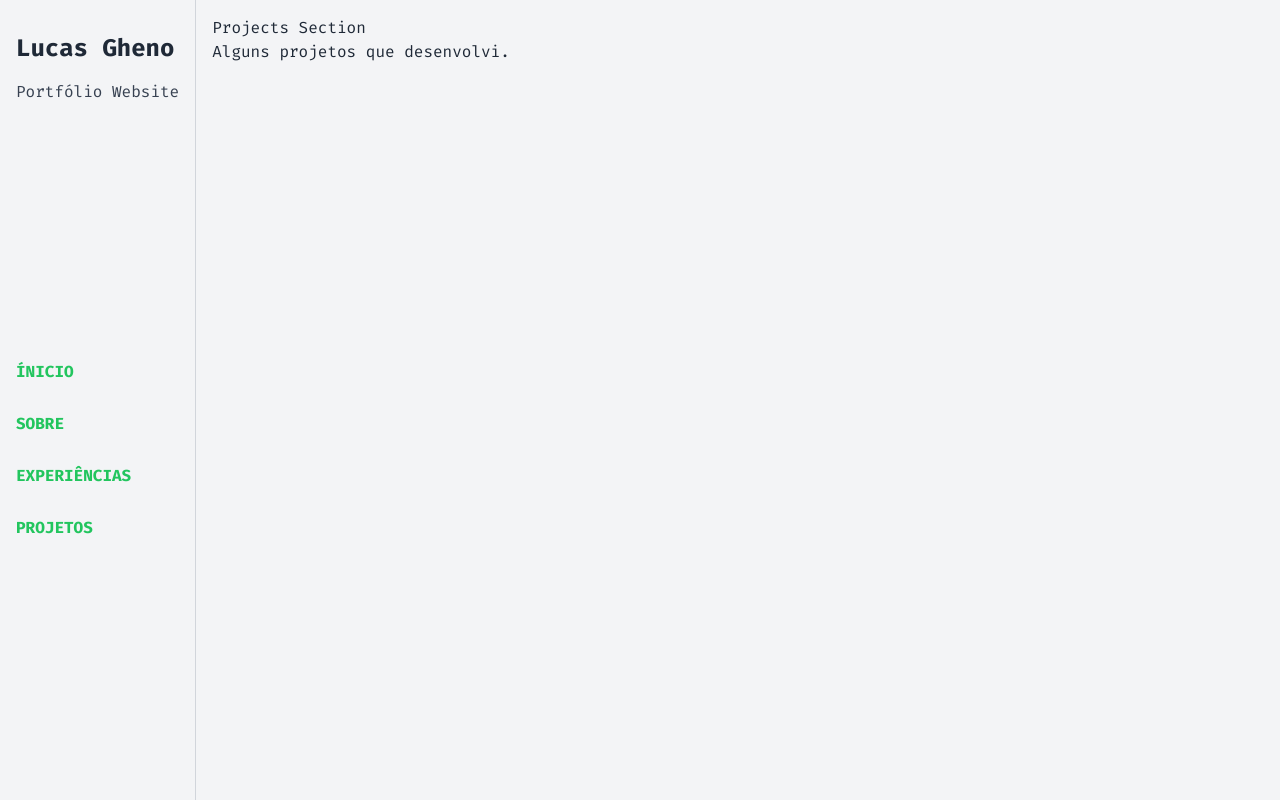
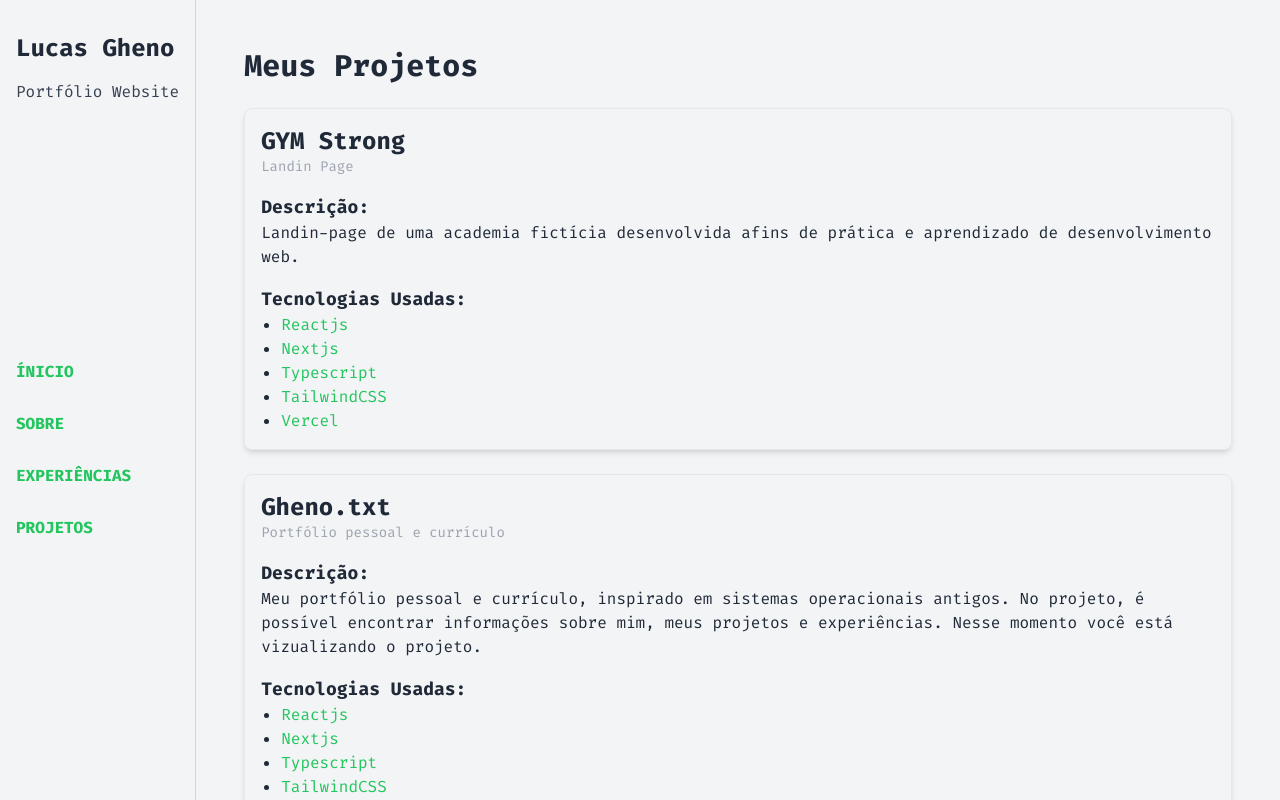
Before and after one commit to ghenosec/gheno.txt, a Next.js app: page /resume in a window 1280 px wide. Both pictures are taken after a click on the button "PROJETOS". Shown: the top 800 px of the page. Built offline with nearby package versions, Linux system fonts and the light colour scheme.

Commit message:
chore: created projectsPage

```diff
--- a/src/app/pages/Projects.tsx
+++ b/src/app/pages/Projects.tsx
@@ -1,8 +1,119 @@
-const Projects = () => (
-    <div>
-      <h1>Projects Section</h1>
-      <p>Alguns projetos que desenvolvi.</p>
+import React from "react";
+
+const ProjectsPage: React.FC = () => {
+  const projects = [
+    {
+      title: "GYM Strong",
+      projectType: "Landin Page",
+      description: `
+        Landin-page de uma academia fictícia desenvolvida afins de prática e aprendizado de desenvolvimento web.
+      `,
+      repositoryLink: "https://github.com/ghenosec/gym-page",
+      technologies: [
+        { name: "Reactjs", link: "https://react.dev/" },
+        { name: "Nextjs", link: "https://nextjs.org/" },
+        { name: "Typescript", link: "https://www.typescriptlang.org/" },
+        { name: "TailwindCSS", link: "https://tailwindcss.com/" },
+        { name: "Vercel", link: "https://vercel.com/" },
+      ],
+    },
+    {
+      title: "Gheno.txt",
+      projectType: "Portfólio pessoal e currículo",
+      description: `
+        Meu portfólio pessoal e currículo, inspirado em sistemas operacionais antigos.
+        No projeto, é possível encontrar informações sobre mim, meus projetos e experiências. Nesse momento você está vizualizando o projeto.
+      `,
+      repositoryLink: "https://github.com/ghenosec/gheno.txt",
+      technologies: [
+        { name: "Reactjs", link: "https://react.dev/" },
+        { name: "Nextjs", link: "https://nextjs.org/" },
+        { name: "Typescript", link: "https://www.typescriptlang.org/" },
+        { name: "TailwindCSS", link: "https://tailwindcss.com/" },
+        { name: "PostCSS", link: "https://postcss.org/" },
+        { name: "Vercel", link: "https://vercel.com/" },
+      ],
+    },
+    {
+      title: "Go Opportunities",
+      projectType: "API de oportunidades de emprego ",
+      description: `
+        Uma API moderna de oportunidades de emprego construída usando Golang. A API é desenvolvida por Go-Gin como roteador,
+        GoORM para comunicação de banco de dados, SQLite como banco de dados e Swagger para documentação e teste de API.
+        O projeto segue uma estrutura de pacotes moderna para manter a base de código organizada e de fácil manutenção.
+      `,
+      repositoryLink: "https://github.com/ghenosec/gopportunities",
+      technologies: [
+        { name: "GoLang", link: "https://go.dev/" },
+        { name: "Go-Gin", link: "https://gin-gonic.com/" },
+        { name: "GoORM", link: "https://gorm.io/" },
+        { name: "SQLite", link: "https://www.sqlite.org/index.html" },
+        { name: "Swagger", link: "https://swagger.io/" },
+        { name: "Docker", link: "https://docs.docker.com/" },
+        { name: "Docker Compose", link: "https://docs.docker.com/compose/" },
+      ],
+    },
+    {
+      title: "Data Structure GO",
+      projectType: "Documentação e exemplos da estrutura de dados e algoritmos em GO",
+      description: `
+        Esse projeto contém exemplos, explicações e documentos sobre a estrutura de dados e algoritmos em GoLang,
+        deixando o estudo para o leitor mais abrangente e fácil.
+        O projeto consiste explicações escritas, imagens e exemplos em códigos.
+      `,
+      repositoryLink: "https://github.com/ghenosec/dataStructureGO",
+      technologies: [
+        { name: "GoLang", link: "https://go.dev/" },
+      ],
+    },
+  ];
+
+  return (
+    <div className="p-8">
+      <h1 className="text-3xl font-bold mb-6">Meus Projetos</h1>
+      {projects.map((project, index) => (
+        <div
+          key={index}
+          className="flex flex-col gap-4 p-4 border rounded-lg shadow-md mb-6"
+        >
+          <header>
+            <h2 className="text-2xl font-bold">
+              <a
+                href={project.repositoryLink}
+                target="_blank"
+                rel="noopener noreferrer"
+                className=" hover:text-green-900 transition-colors duration-300"
+              >
+                {project.title}
+              </a>
+            </h2>
+            <p className="text-sm text-gray-400">{project.projectType}</p>
+          </header>
+          <section>
+            <h3 className="text-lg font-semibold">Descrição:</h3>
+            <p>{project.description}</p>
+          </section>
+          <section>
+            <h3 className="text-lg font-semibold">Tecnologias Usadas:</h3>
+            <ul className="list-disc ml-5">
+              {project.technologies.map((tech) => (
+                <li key={tech.name}>
+                  <a
+                    href={tech.link}
+                    target="_blank"
+                    rel="noopener noreferrer"
+                    className="text-green-500 hover:text-green-700 transition-colors duration-300"
+                  >
+                    {tech.name}
+                  </a>
+                </li>
+              ))}
+            </ul>
+          </section>
+        </div>
+      ))}
     </div>
   );
+};
 
-  export default Projects;
+export default ProjectsPage;
```
